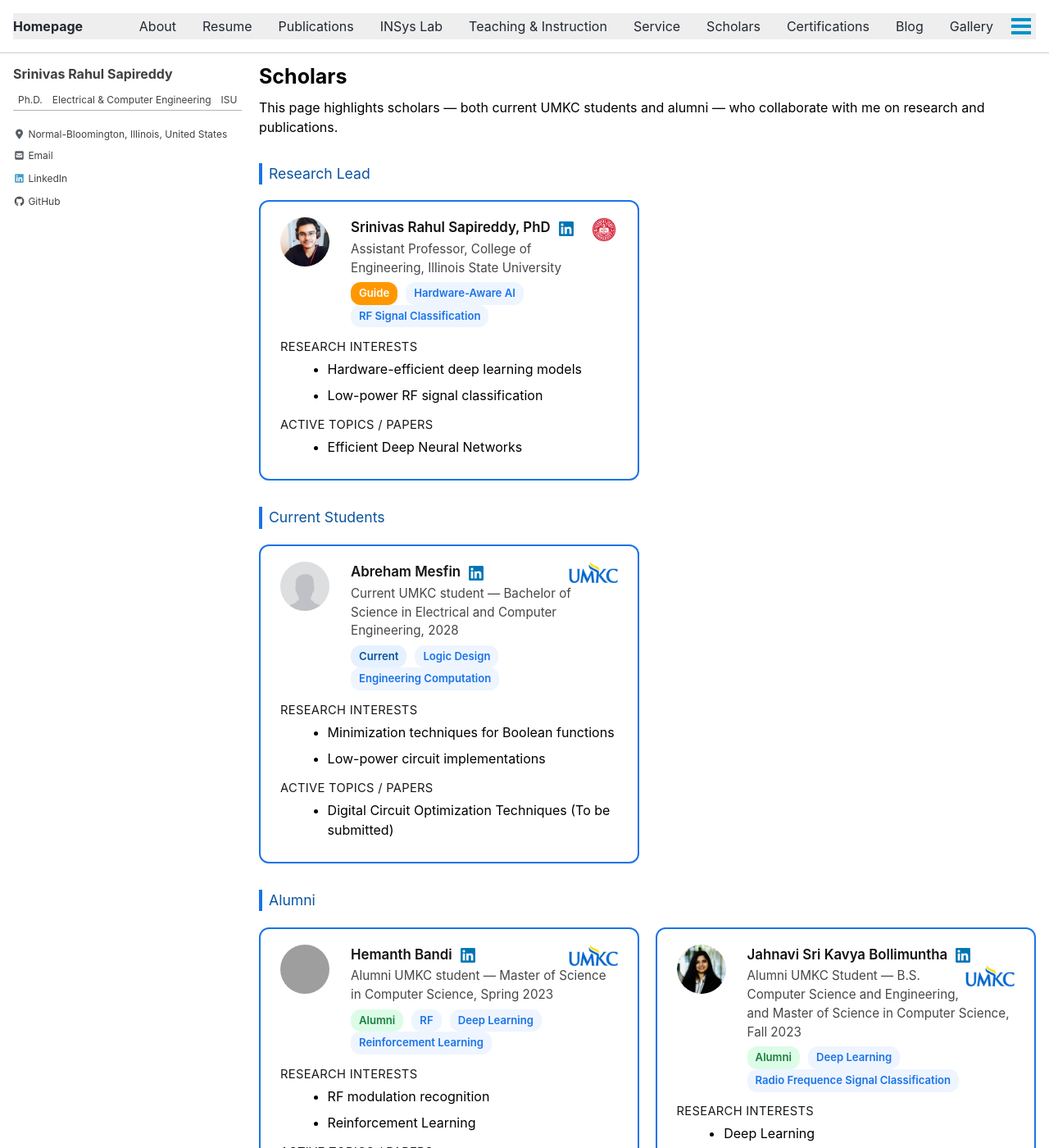
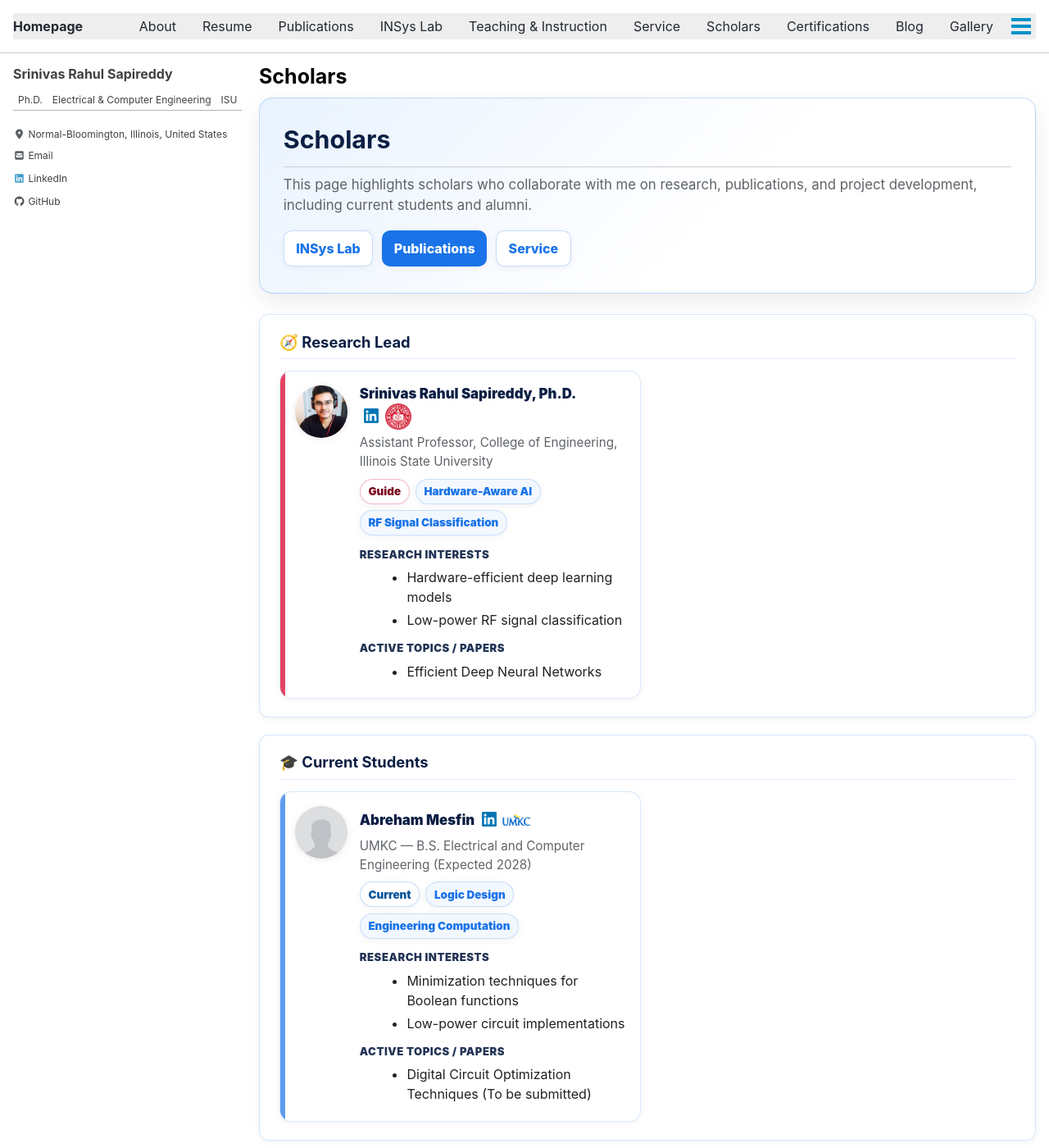
Before and after one commit to srsapireddy/srsapireddy.github.io, a Jekyll site: the page built from _pages/scholars.md, in a window 1280 px wide and 1400 px high. Shown: the whole window at 82% size. Built offline with Jekyll 4.4.1, drawn with Linux system fonts in a browser that asks for light colours; cached includes are drawn as plain includes; nearby versions of some CDN libraries; some of the changed lines change nothing that is shown; some of the changed text lies outside the part shown; grey boxes are pictures that could not be loaded.

Commit message:
Update scholars.md

```diff
--- a/_pages/scholars.md
+++ b/_pages/scholars.md
@@ -1,288 +1,435 @@
 ---
 title: "Scholars"
+layout: single
 permalink: /scholars/
+author_profile: true
+toc: false
 ---
 
 <style>
-
-.centered {
-  text-align: center;
-  margin: 1rem 0;
+:root{
+  --blue:#1a73e8;
+  --blue2:#0b5bd3;
+  --isu:#DC143C;
+  --bg:#ffffff;
+  --muted:#5f6368;
+  --shadow:0 10px 30px rgba(0,0,0,0.08);
+  --shadow2:0 2px 10px rgba(0,0,0,0.05);
+  --radius:16px;
+  --radius2:12px;
+  --border:rgba(26,115,232,0.18);
 }
 
-
-
-/* Reuse the card/grid vibe from Publications */
-.sch-grid {
-  display: grid;
-  grid-template-columns: 1fr;
-  gap: 1.2rem;
-  margin-top: 1.2rem;
+/* Hero */
+.page-hero{
+  border-radius:var(--radius);
+  padding:2rem 1.8rem;
+  margin-bottom:1.6rem;
+  background:linear-gradient(135deg,#e9f3ff 0%, #ffffff 60%);
+  border:1px solid rgba(26,115,232,0.25);
+  box-shadow:var(--shadow);
+}
+.page-hero h2{
+  margin:0 0 0.35rem 0;
+  font-size:1.9rem;
+  line-height:1.2;
+  color:#0b1f44;
+}
+.page-hero p{
+  margin:0.55rem 0 0 0;
+  color:var(--muted);
+  font-size:1.05rem;
+  max-width:95ch;
 }
 
-@media (min-width: 720px) {
-  .sch-grid {
-    grid-template-columns: 1fr 1fr;
-  }
+/* Buttons */
+.hero-links{
+  display:flex;
+  flex-wrap:wrap;
+  gap:0.7rem;
+  margin-top:1.1rem;
+}
+.btn-link{
+  display:inline-flex;
+  align-items:center;
+  gap:0.45rem;
+  padding:0.55rem 0.9rem;
+  border-radius:10px;
+  background:var(--blue);
+  color:#ffffff !important;
+  text-decoration:none !important;
+  font-weight:800;
+  box-shadow:var(--shadow2);
+  transition:0.2s ease-in-out;
+}
+.btn-link:hover{ background:var(--blue2); transform:translateY(-1px); }
+.btn-link.secondary{
+  background:#ffffff;
+  color:var(--blue) !important;
+  border:1px solid rgba(26,115,232,0.25);
 }
 
-.sch-card {
-  border: 2px solid #1a73e8;
-  border-radius: 12px;
-  padding: 1.2rem 1.5rem;
-  background: #fff;
-  transition: 0.3s ease;
+/* Section */
+.section{
+  border:1px solid var(--border);
+  background:var(--bg);
+  padding:1.35rem 1.5rem;
+  margin-bottom:1.3rem;
+  border-radius:var(--radius2);
+  box-shadow:var(--shadow2);
+  transition:0.25s ease-in-out;
+}
+.section:hover{
+  background:#fbfdff;
+  transform:translateY(-2px);
+  box-shadow:var(--shadow);
+}
+.section h3{
+  margin-top:0;
+  color:#0b1f44;
+  font-size:1.15rem;
+  display:flex;
+  align-items:center;
+  gap:0.55rem;
+}
+.divider{ height:1px; background:rgba(26,115,232,0.12); margin:0.3rem 0 0.9rem 0; }
+
+/* Grid */
+.sch-grid{
+  display:grid;
+  grid-template-columns:1fr;
+  gap:1rem;
+  margin-top:0.9rem;
+}
+@media (min-width: 900px){
+  .sch-grid{ grid-template-columns:repeat(2, 1fr); }
 }
 
-.sch-card:hover {
-  background-color: #f0f8ff;
-  transform: scale(1.01);
-  box-shadow: 0 4px 12px rgba(26, 115, 232, 0.1);
+/* Scholar card */
+.sch-card{
+  background:#ffffff;
+  border:1px solid rgba(26,115,232,0.16);
+  border-radius:14px;
+  padding:1.05rem 1.15rem;
+  box-shadow:var(--shadow2);
+  transition:0.2s ease-in-out;
+  position:relative;
+  overflow:hidden;
+}
+.sch-card:hover{
+  transform:translateY(-2px);
+  box-shadow:var(--shadow);
+  background:#fbfdff;
+}
+.sch-card::before{
+  content:"";
+  position:absolute;
+  left:0;
+  top:0;
+  height:100%;
+  width:6px;
+  border-top-left-radius:14px;
+  border-bottom-left-radius:14px;
+  background:rgba(26,115,232,0.65);
 }
 
-/* Header with (future) photo + name + subtitle */
-.sch-header {
-  display: flex;
-  gap: 1rem;
-  align-items: flex-start;
+/* Variant accents */
+.sch-card.lead::before{ background:rgba(220,20,60,0.80); }
+.sch-card.current::before{ background:rgba(26,115,232,0.70); }
+.sch-card.alumni::before{ background:rgba(26,127,61,0.70); }
+
+/* Header row */
+.sch-header{
+  display:flex;
+  gap:0.9rem;
+  align-items:flex-start;
+}
+.sch-photo{
+  width:64px;
+  height:64px;
+  border-radius:50%;
+  object-fit:cover;
+  background:#e9eefc;
+  box-shadow:0 2px 8px rgba(0,0,0,0.08);
+}
+.sch-title{
+  flex:1;
+  min-width:0;
+}
+.sch-name{
+  font-size:1.05rem;
+  font-weight:900;
+  margin:0;
+  color:#0b1f44;
+  line-height:1.25;
+}
+.sch-sub{
+  margin-top:0.25rem;
+  font-size:0.95rem;
+  color:var(--muted);
 }
 
-/* Photo placeholder; replace with <img> later */
-.sch-avatar {
-  width: 80px;
-  height: 80px;
-  border-radius: 50%;
-  background:#e9eefc;
-  color:#1a73e8;
-  display:flex;
+/* Icons/logos */
+.inline-icons{
+  display:inline-flex;
   align-items:center;
-  justify-content:center;
-  font-weight: 700;
-  font-size: 1.2rem;
-  box-shadow: 0 2px 6px rgba(0,0,0,0.08);
-  user-select:none;
+  gap:0.4rem;
+  margin-left:0.35rem;
+}
+.icon{
+  width:18px; height:18px;
+  vertical-align:middle;
+}
+.logo{
+  width:34px; height:34px;
+  object-fit:contain;
+  vertical-align:middle;
 }
 
-.sch-name {
-  font-size: 1.05rem;
-  font-weight: 600;
-  margin-bottom: 0.15rem;
-  color: #111;
+/* Pills */
+.pills{
+  display:flex;
+  flex-wrap:wrap;
+  gap:0.45rem;
+  margin-top:0.55rem;
 }
+.pill{
+  display:inline-flex;
+  align-items:center;
+  gap:0.35rem;
+  padding:0.28rem 0.6rem;
+  border-radius:999px;
+  border:1px solid rgba(26,115,232,0.20);
+  background:#ffffff;
+  box-shadow:var(--shadow2);
+  font-size:0.84rem;
+  font-weight:900;
+  color:#0b1f44;
+}
+.pill.role-lead{ border-color:rgba(220,20,60,0.30); color:#7a0b1f; }
+.pill.role-current{ border-color:rgba(26,115,232,0.25); color:#0a539e; }
+.pill.role-alumni{ border-color:rgba(26,127,61,0.25); color:#1a7f3d; }
+.pill.tag{ color:var(--blue); background:#f3f8ff; border-color:rgba(26,115,232,0.20); }
 
-.sch-sub {
-  font-size: 0.95rem;
-  color: #333;
-  opacity: 0.9;
+/* Sections inside card */
+.sch-sec{
+  margin-top:0.85rem;
+  font-size:0.82rem;
+  letter-spacing:0.04em;
+  text-transform:uppercase;
+  font-weight:900;
+  color:#0b1f44;
+  opacity:0.9;
 }
+.sch-list{
+  margin:0.35rem 0 0 1.1rem;
+  color:#202124;
+}
+.sch-list li{ margin:0.25rem 0; }
 
-/* Section titles & lists */
-.sch-sec {
-  font-size: 0.92rem;
-  margin-top: 0.8rem;
-  opacity: 0.9;
-  text-transform: uppercase;
-  letter-spacing: 0.02em;
+/* Scoped links */
+.section a, .page-hero a{
+  color:var(--blue);
+  font-weight:800;
+  text-decoration:none;
 }
+.section a:hover, .page-hero a:hover{ text-decoration:underline; }
 
-.sch-list {
-  margin: 0.25rem 0 0.25rem 1.1rem;
-}
-
-/* Badges for status/keywords */
-.badge {
-  display: inline-block;
-  padding: 4px 10px;
-  border-radius: 12px;
-  font-weight: 600;
-  font-size: 0.82rem;
-  margin-right: 0.35rem;
-}
-
-.logo {
-  max-height: 30px;
-  max-width: 60px;
-  object-fit: contain;
-  float: right;
-  margin-left: 6px;
-}
-
-.badge.guide {
-  background-color: #ff9800; /* orange for distinction */
-  color: white;
-}
-
-.sch-photo {
-  width: 60px;          /* adjust size */
-  height: 60px;         /* keep it square */
-  border-radius: 50%;   /* makes it circular */
-  object-fit: cover;    /* crops the image instead of stretching */
-  margin-right: 10px;   /* spacing from text */
-}
-
-.badge.current { color: #0a539e; background: #e5f1ff; }
-.badge.alumni  { color: #1a7f3d; background: #dcfce7; }
-.badge.tag     { color: #1a73e8; background: #eef5ff; }
-
-/* Optional section headers for groups */
-.group-title {
-  margin-top: 2rem;
-  font-size: 1.1rem;
-  text-align: left;
-  color: #0a539e;
-  border-left: 4px solid #1a73e8;
-  padding-left: 0.5rem;
+/* Footer flags area */
+.flags{
+  text-align:center;
+  margin-top:1.2rem;
 }
 </style>
 
-<p>
-This page highlights scholars — both current UMKC students and alumni — who collaborate with me on research and publications.
-</p>
+<div class="page-hero">
+  <h2>Scholars</h2>
+  <p>
+    This page highlights scholars who collaborate with me on research, publications, and project development, including current students and alumni.
+  </p>
+  <div class="hero-links">
+    <a class="btn-link secondary" href="/insys-lab/">INSys Lab</a>
+    <a class="btn-link" href="/publications/">Publications</a>
+    <a class="btn-link secondary" href="/service/">Service</a>
+  </div>
+</div>
 
+<div class="section">
+  <h3>🧭 Research Lead</h3>
+  <div class="divider"></div>
 
+  <div class="sch-grid">
+    <div class="sch-card lead">
+      <div class="sch-header">
+        <img src="/images/rahul.png" alt="Srinivas Rahul Sapireddy" class="sch-photo">
+        <div class="sch-title">
+          <div class="sch-name">
+            Srinivas Rahul Sapireddy, Ph.D.
+            <span class="inline-icons">
+              <a href="https://www.linkedin.com/in/srsapireddy2020/" target="_blank" rel="noopener">
+                <img src="/images/linkedin.png" alt="LinkedIn" class="icon">
+              </a>
+              <img src="/images/isu.png" alt="ISU Logo" class="logo">
+            </span>
+          </div>
+          <div class="sch-sub">Assistant Professor, College of Engineering, Illinois State University</div>
 
-<div class="group-title">Research Lead</div>
-<div class="sch-grid">
+          <div class="pills">
+            <span class="pill role-lead">Guide</span>
+            <span class="pill tag">Hardware-Aware AI</span>
+            <span class="pill tag">RF Signal Classification</span>
+          </div>
 
-  <!-- Nimisha -->
-  <div class="sch-card">
-    <div class="sch-header">
-      <img src="/images/rahul.png" alt="Rahul" class="sch-photo">
-      <div>
-        <div class="sch-name">Srinivas Rahul Sapireddy, PhD
-          <a href="https://www.linkedin.com/in/srsapireddy2020/" target="_blank">
-          <img src="/images/linkedin.png" alt="LinkedIn" style="width:18px; height:18px; margin-left:6px; vertical-align:middle;"><img src="/images/isu.png" alt="UMKC Logo" style="width:35px; height:35px; vertical-align:middle;" class="logo">
-        </a>
-        </div>
-        <div class="sch-sub">Assistant Professor, College of Engineering, Illinois State University</div>
-        <div style="margin-top:0.35rem;">
-          <span class="badge guide">Guide</span>
-          <span class="badge tag">Hardware-Aware AI</span>
-          <span class="badge tag">RF Signal Classification</span>
+          <div class="sch-sec">Research interests</div>
+          <ul class="sch-list">
+            <li>Hardware-efficient deep learning models</li>
+            <li>Low-power RF signal classification</li>
+          </ul>
+
+          <div class="sch-sec">Active topics / papers</div>
+          <ul class="sch-list">
+            <li>Efficient Deep Neural Networks</li>
+          </ul>
         </div>
       </div>
     </div>
-    <div class="sch-sec">Research interests</div>
-    <ul class="sch-list">
-      <li>Hardware-efficient deep learning models</li>
-      <li>Low-power RF signal classification</li>
-    </ul>
-    <div class="sch-sec">Active topics / papers</div>
-    <ul class="sch-list">
-      <li>Efficient Deep Neural Networks</li>
-    </ul>
   </div>
-
 </div>
 
-<div class="group-title">Current Students</div>
-<div class="sch-grid">
+<div class="section">
+  <h3>🎓 Current Students</h3>
+  <div class="divider"></div>
 
-  <!-- Nimisha -->
-  <div class="sch-card">
-    <div class="sch-header">
-      <img src="/images/place.jpg" alt="Abreham" class="sch-photo">
-      <div>
-        <div class="sch-name">Abreham Mesfin
-          <a href="https://www.linkedin.com/in/abreham-mesfin-820084301?original_referer=https%3A%2F%2Fwww.google.com%2F" target="_blank">
-          <img src="/images/linkedin.png" alt="LinkedIn" style="width:18px; height:18px; margin-left:6px; vertical-align:middle;"><img src="/images/UMKC.png" alt="UMKC Logo" class="logo">
-        </a>
-        </div>
-        <div class="sch-sub">Current UMKC student — Bachelor of Science in Electrical and Computer Engineering, 2028</div>
-        <div style="margin-top:0.35rem;">
-          <span class="badge current">Current</span>
-          <span class="badge tag">Logic Design</span>
-          <span class="badge tag">Engineering Computation</span>
+  <div class="sch-grid">
+
+    <div class="sch-card current">
+      <div class="sch-header">
+        <img src="/images/place.jpg" alt="Abreham Mesfin" class="sch-photo">
+        <div class="sch-title">
+          <div class="sch-name">
+            Abreham Mesfin
+            <span class="inline-icons">
+              <a href="https://www.linkedin.com/in/abreham-mesfin-820084301?original_referer=https%3A%2F%2Fwww.google.com%2F" target="_blank" rel="noopener">
+                <img src="/images/linkedin.png" alt="LinkedIn" class="icon">
+              </a>
+              <img src="/images/UMKC.png" alt="UMKC Logo" class="logo">
+            </span>
+          </div>
+          <div class="sch-sub">UMKC — B.S. Electrical and Computer Engineering (Expected 2028)</div>
+
+          <div class="pills">
+            <span class="pill role-current">Current</span>
+            <span class="pill tag">Logic Design</span>
+            <span class="pill tag">Engineering Computation</span>
+          </div>
+
+          <div class="sch-sec">Research interests</div>
+          <ul class="sch-list">
+            <li>Minimization techniques for Boolean functions</li>
+            <li>Low-power circuit implementations</li>
+          </ul>
+
+          <div class="sch-sec">Active topics / papers</div>
+          <ul class="sch-list">
+            <li>Digital Circuit Optimization Techniques (To be submitted)</li>
+          </ul>
         </div>
       </div>
     </div>
-    <div class="sch-sec">Research interests</div>
-    <ul class="sch-list">
-      <li>Minimization techniques for Boolean functions</li>
-      <li>Low-power circuit implementations</li>
-    </ul>
-    <div class="sch-sec">Active topics / papers</div>
-    <ul class="sch-list">
-      <li>Digital Circuit Optimization Techniques (To be submitted)</li>
-    </ul>
+
   </div>
-
-
 </div>
 
-<div class="group-title">Alumni</div>
-<div class="sch-grid">
+<div class="section">
+  <h3>🎓 Alumni</h3>
+  <div class="divider"></div>
 
-  <!-- Heamanth Bandi -->
-  <div class="sch-card">
-    <div class="sch-header">
-           <img src="/images/hemanth.png" alt="Hemanth" class="sch-photo">
-      <div>
-        <div class="sch-name">Hemanth Bandi
-        <a href="https://www.linkedin.com/in/hemanth-bandi-095266859317574524/" target="_blank">
-          <img src="/images/linkedin.png" alt="LinkedIn" style="width:18px; height:18px; margin-left:6px; vertical-align:middle;"><img src="/images/UMKC.png" alt="UMKC Logo" class="logo">
-        </a>
-        </div>
-        <div class="sch-sub">Alumni UMKC student — Master of Science in Computer Science, Spring 2023</div>
-        <div style="margin-top:0.35rem;">
-          <span class="badge alumni">Alumni</span>
-          <span class="badge tag">RF</span>
-          <span class="badge tag">Deep Learning</span>
-          <span class="badge tag">Reinforcement Learning</span>
+  <div class="sch-grid">
+
+    <div class="sch-card alumni">
+      <div class="sch-header">
+        <img src="/images/hemanth.png" alt="Hemanth Bandi" class="sch-photo">
+        <div class="sch-title">
+          <div class="sch-name">
+            Hemanth Bandi
+            <span class="inline-icons">
+              <a href="https://www.linkedin.com/in/hemanth-bandi-095266859317574524/" target="_blank" rel="noopener">
+                <img src="/images/linkedin.png" alt="LinkedIn" class="icon">
+              </a>
+              <img src="/images/UMKC.png" alt="UMKC Logo" class="logo">
+            </span>
+          </div>
+          <div class="sch-sub">UMKC — M.S. Computer Science (Spring 2023)</div>
+
+          <div class="pills">
+            <span class="pill role-alumni">Alumni</span>
+            <span class="pill tag">RF</span>
+            <span class="pill tag">Deep Learning</span>
+            <span class="pill tag">Reinforcement Learning</span>
+          </div>
+
+          <div class="sch-sec">Research interests</div>
+          <ul class="sch-list">
+            <li>RF modulation recognition</li>
+            <li>Reinforcement learning</li>
+          </ul>
+
+          <div class="sch-sec">Active topics / papers</div>
+          <ul class="sch-list">
+            <li>Reinforcement Learning manuscript (Springer, To be submitted)</li>
+            <li>Benchmarking R-aware binning with envelope-feature baselines (IEEE, submitted)</li>
+          </ul>
         </div>
       </div>
     </div>
-    <div class="sch-sec">Research interests</div>
-    <ul class="sch-list">
-      <li>RF modulation recognition </li>
-      <li>Reinforcement Learning</li>
-    </ul>
-    <div class="sch-sec">Active topics / papers</div>
-    <ul class="sch-list">
-      <li>Reinforcement Learning manuscript (Springer, To be submitted)</li>
-      <li>Benchmarking R-aware binning with envelope-feature baselines (IEEE, submitted)</li>
-    </ul>
-  </div>
 
-  <!-- Jahavani -->
-  <div class="sch-card">
-    <div class="sch-header">
-      <img src="/images/jahvani.jpeg" alt="Jahvani" class="sch-photo">
-      <div>
-        <div class="sch-name">Jahnavi Sri Kavya Bollimuntha
-        <a href="https://www.linkedin.com/in/jahnavi-sri-kavya-bollimuntha/" target="_blank">
-          <img src="/images/linkedin.png" alt="LinkedIn" style="width:18px; height:18px; margin-left:6px; vertical-align:middle;"><img src="/images/UMKC.png" alt="UMKC Logo" class="logo">
-        </a>
-        </div>
-        <div class="sch-sub">Alumni UMKC Student — B.S. Computer Science and Engineering, and Master of Science in Computer Science, Fall 2023</div>
-        <div style="margin-top:0.35rem;">
-          <span class="badge alumni">Alumni</span>
-          <span class="badge tag">Deep Learning</span>
-          <span class="badge tag">Radio Frequence Signal Classification</span>
+    <div class="sch-card alumni">
+      <div class="sch-header">
+        <img src="/images/jahvani.jpeg" alt="Jahnavi Sri Kavya Bollimuntha" class="sch-photo">
+        <div class="sch-title">
+          <div class="sch-name">
+            Jahnavi Sri Kavya Bollimuntha
+            <span class="inline-icons">
+              <a href="https://www.linkedin.com/in/jahnavi-sri-kavya-bollimuntha/" target="_blank" rel="noopener">
+                <img src="/images/linkedin.png" alt="LinkedIn" class="icon">
+              </a>
+              <img src="/images/UMKC.png" alt="UMKC Logo" class="logo">
+            </span>
+          </div>
+          <div class="sch-sub">UMKC — B.S. Computer Science and Engineering &amp; M.S. Computer Science (Fall 2023)</div>
+
+          <div class="pills">
+            <span class="pill role-alumni">Alumni</span>
+            <span class="pill tag">Deep Learning</span>
+            <span class="pill tag">RF Signal Classification</span>
+          </div>
+
+          <div class="sch-sec">Research interests</div>
+          <ul class="sch-list">
+            <li>Deep learning</li>
+            <li>Modulation recognition and classification</li>
+            <li>Envelope statistics (R-values), dataset engineering</li>
+          </ul>
+
+          <div class="sch-sec">Active topics / papers</div>
+          <ul class="sch-list">
+            <li>Collaborative paper on RF signal analysis (draft in progress)</li>
+          </ul>
         </div>
       </div>
     </div>
-    <div class="sch-sec">Research interests</div>
-    <ul class="sch-list">
-      <li>Deep Learning</li>
-      <li>Modulation Recognition and Classification</li>
-      <li>Envelope statistics (R-values), Dataset Engineering</li>
-    </ul>
-    <div class="sch-sec">Active topics / papers</div>
-    <ul class="sch-list">
-      <li>Collaborative paper on RF signal analysis (draft in progress)</li>
-    </ul>
+
   </div>
+</div>
 
+<div class="flags">
+  <a href="https://info.flagcounter.com/UCHm" target="_blank" rel="noopener">
+    <img src="https://s01.flagcounter.com/map/UCHm/size_l/txt_121AFF/border_CCCCCC/pageviews_1/viewers_0/flags_0/" alt="Flag Counter" border="0">
+  </a>
 </div>
-<br>
-<br>
 
-<div style="text-align:center; margin-top:1rem;">
-<a href="https://info.flagcounter.com/UCHm"><img src="https://s01.flagcounter.com/map/UCHm/size_l/txt_121AFF/border_CCCCCC/pageviews_1/viewers_0/flags_0/" alt="Flag Counter" border="0"></a>
+<div class="flags">
+  <a href="https://info.flagcounter.com/3uG8" target="_blank" rel="noopener">
+    <img src="https://s05.flagcounter.com/countxl_US/3uG8/bg_FFFFFF/txt_1239FF/border_C9CCC8/columns_8/maxflags_40/viewers_0/labels_1/pageviews_1/flags_0/percent_0/" alt="Flag Counter" border="0">
+  </a>
 </div>
-<br>
-<br>
-<div style="text-align:center; margin-top:1rem;">
-<a href="https://info.flagcounter.com/3uG8"><img src="https://s05.flagcounter.com/countxl_US/3uG8/bg_FFFFFF/txt_1239FF/border_C9CCC8/columns_8/maxflags_40/viewers_0/labels_1/pageviews_1/flags_0/percent_0/" alt="Flag Counter" border="0"></a>
-</div>
```
